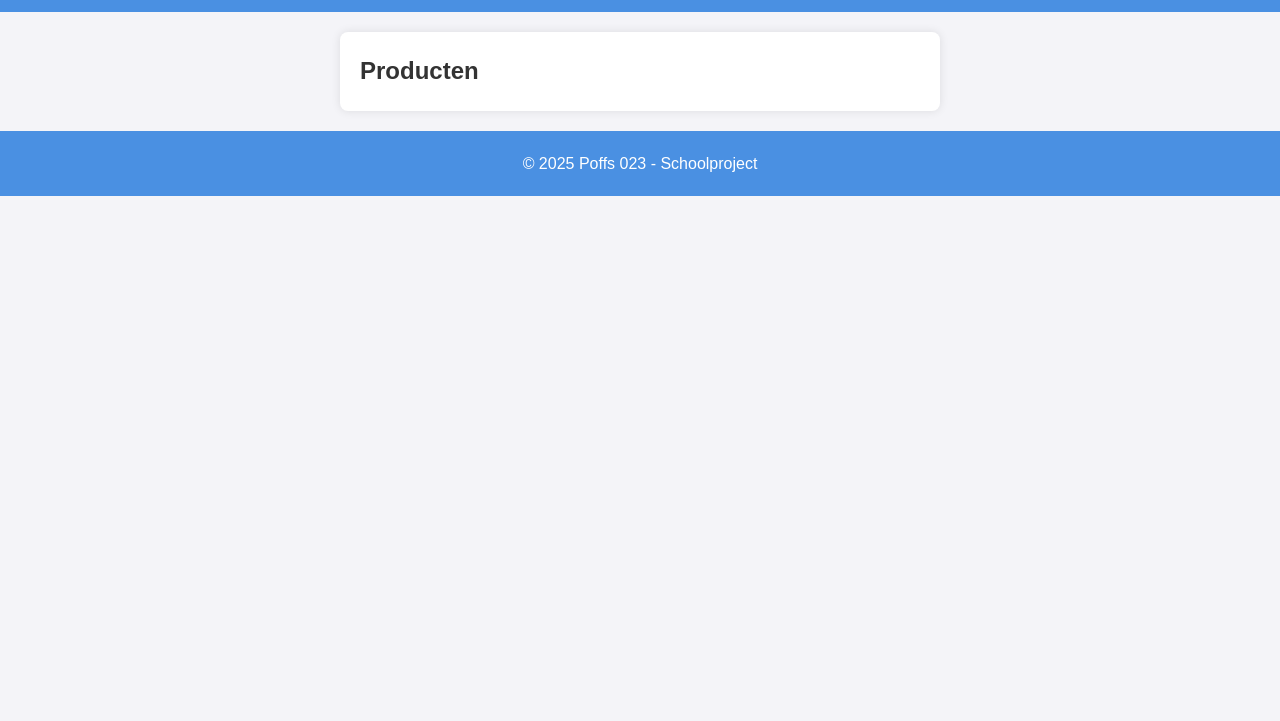
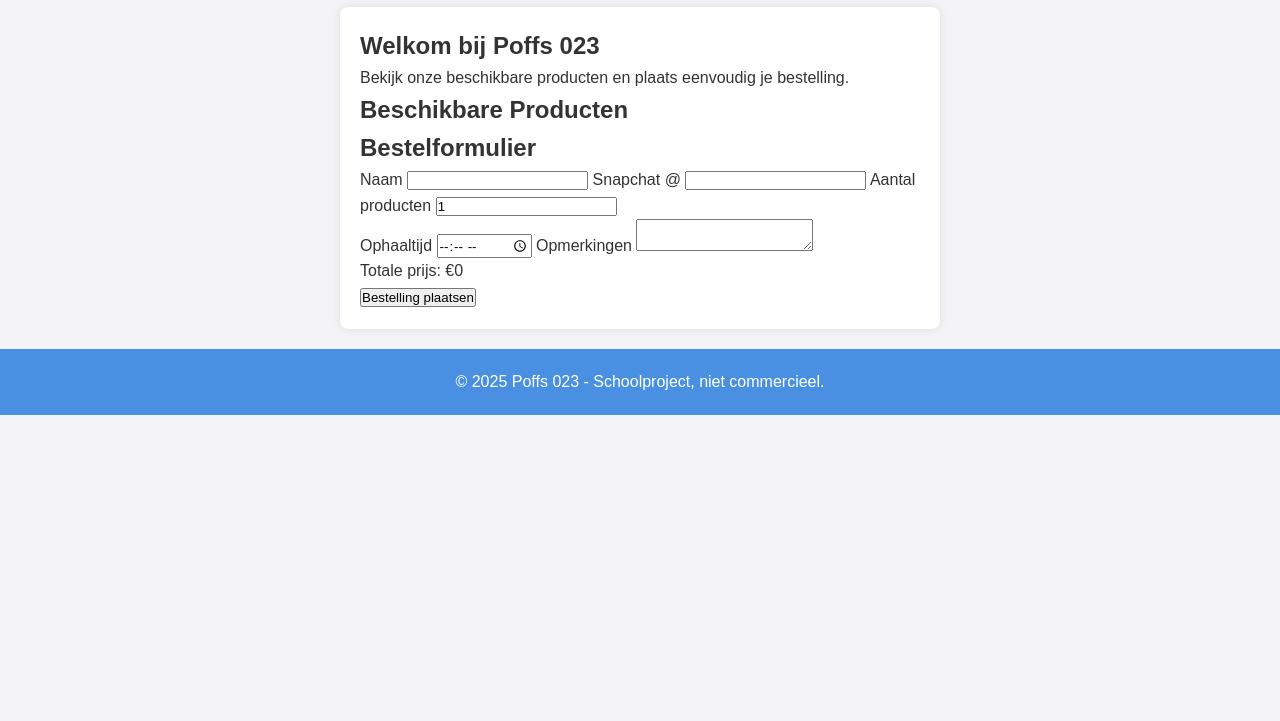
Before and after one commit to Pvjnl/Webpagina, a plain HTML site: page index.html in a window 1280 px wide. Shown: the part 79-800 px from the top of the page. Drawn offline with Linux system fonts and the light colour scheme.

Commit message:
Update index.html

```diff
--- a/index.html
+++ b/index.html
@@ -4,24 +4,53 @@
     <meta charset="UTF-8">
     <meta name="viewport" content="width=device-width, initial-scale=1.0">
     <meta name="robots" content="noindex, nofollow">
-    <title>Poffs 023</title>
+    <title>Poffs 023 - Bestellen</title>
     <link rel="stylesheet" href="style.css">
 </head>
 <body>
-
     <header>
-        <h1>Poffs 023</h1>
+        <div class="logo">Poffs 023</div>
     </header>
 
     <main>
-        <section id="product-list">
-            <h2>Producten</h2>
-            <div id="products-container"></div>
+        <section class="intro">
+            <h1>Welkom bij Poffs 023</h1>
+            <p>Bekijk onze beschikbare producten en plaats eenvoudig je bestelling.</p>
+        </section>
+
+        <section class="product-list">
+            <h2>Beschikbare Producten</h2>
+            <div id="product-container"></div>
+        </section>
+
+        <section class="order-form">
+            <h2>Bestelformulier</h2>
+            <form action="https://formspree.io/f/xyzezajj" method="POST">
+                <label for="name">Naam</label>
+                <input type="text" id="name" name="name" required>
+
+                <label for="snapchat">Snapchat @</label>
+                <input type="text" id="snapchat" name="snapchat" required>
+
+                <label for="quantity">Aantal producten</label>
+                <input type="number" id="quantity" name="quantity" min="1" value="1" required onchange="updateProductFields()">
+
+                <div id="product-selection"></div>
+
+                <label for="time">Ophaaltijd</label>
+                <input type="time" id="time" name="time" required min="09:00" max="23:00">
+
+                <label for="comments">Opmerkingen</label>
+                <textarea id="comments" name="comments"></textarea>
+
+                <div id="total-price">Totale prijs: €0</div>
+                <button type="submit">Bestelling plaatsen</button>
+            </form>
         </section>
     </main>
 
     <footer>
-        <p>&copy; 2025 Poffs 023 - Schoolproject</p>
+        <p>&copy; 2025 Poffs 023 - Schoolproject, niet commercieel.</p>
     </footer>
 
     <script src="script.js"></script>
```
